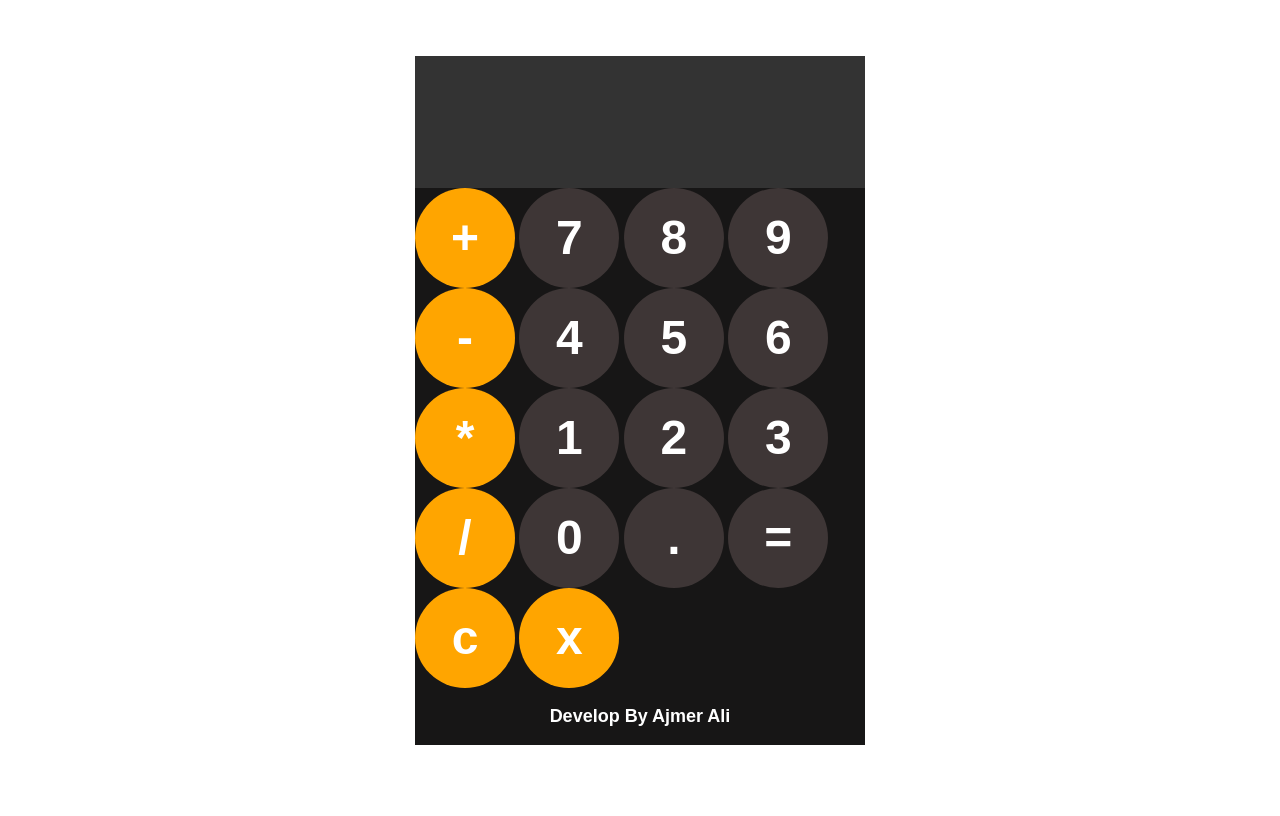
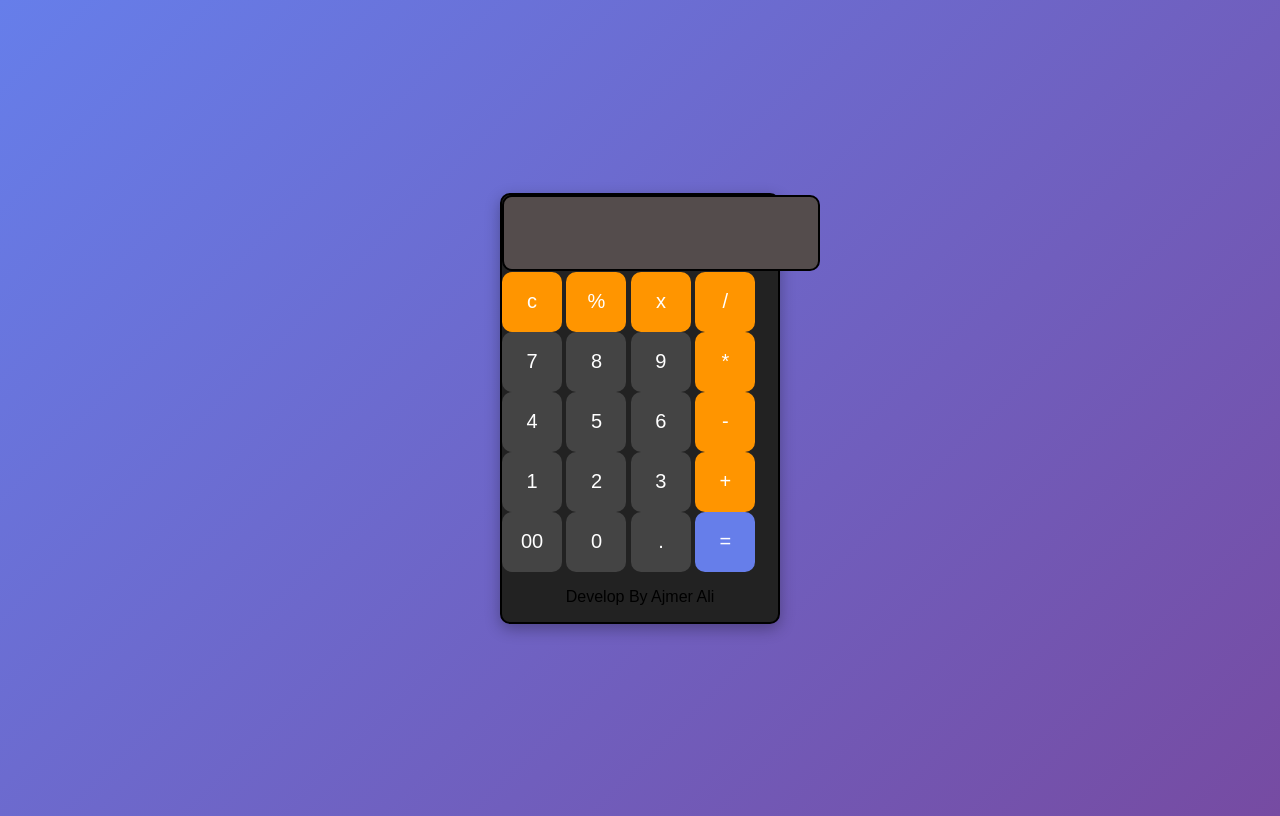
Before and after one commit to AJMERALI12/Calculator-, a plain HTML site: page index.html in a window 1280 px wide. Drawn offline with Linux system fonts and the light colour scheme.

Commit message:
update file

```diff
--- a/index.html
+++ b/index.html
@@ -10,30 +10,34 @@
  <div id="calculater">
     <input id="display" readonly>
     <div id="keys">
-        <button onclick="appendToDisplay('+')" class="operator-btn">+</button>
+        <button onclick="clearDisplay()" class="operator-btn">c</button>
+        <button onclick="appendToDisplay('%')" class="operator-btn">%</button>
+        <button onclick="backspace()" class="operator-btn">x</button>
+
+        <button onclick="appendToDisplay('/')" class="operator-btn">/</button><br>
         <button onclick="appendToDisplay('7')">7</button>
         <button onclick="appendToDisplay('8')">8</button>
         <button onclick="appendToDisplay('9')">9</button>
-        <button onclick="appendToDisplay('-')" class="operator-btn">-</button>
+        <button onclick="appendToDisplay('*')" class="operator-btn">*</button><br>
         <button onclick="appendToDisplay('4')">4</button>
         <button onclick="appendToDisplay('5')">5</button>
         <button onclick="appendToDisplay('6')">6</button>
-        <button onclick="appendToDisplay('*')" class="operator-btn">*</button>
+        <button onclick="appendToDisplay('-')" class="operator-btn">-</button><br>
         <button onclick="appendToDisplay('1')">1</button>
         <button onclick="appendToDisplay('2')">2</button>
         <button onclick="appendToDisplay('3')">3</button>
-        <button onclick="appendToDisplay('/')" class="operator-btn">/</button>
+        <button onclick="appendToDisplay('+')" class="operator-btn">+</button><br>
+         <button onclick="appendToDisplay('00')">00</button>
         <button onclick="appendToDisplay('0')">0</button>
         <button onclick="appendToDisplay('.')">.</button>
-        <button onclick="calculate()">=</button>
-        <button onclick="clearDisplay()" class="operator-btn">c</button>
-         <button onclick="backspace()" class="operator-btn">x</button>
+        <button onclick="calculate('=')" class="operator-btn1">=</button>
+
 
 
 
     </div>
     <div class="content">
-            <p>Develop By Ajmer Ali</p>
+            <p align="center">Develop By Ajmer Ali</p>
          </div>
  </div>
   <script src="index.js"></script>
--- a/index.js
+++ b/index.js
@@ -1,5 +1,5 @@
 const display = document.getElementById("display");
-
+const keys=document.getElementById("keys");
 function appendToDisplay(input){
     display.value += input;
 }
--- a/style.css
+++ b/style.css
@@ -1,60 +1,74 @@
 body{
-    margin: 0;
-    display: flex;
-    justify-content: center;
-    align-items: center;
-    height:100vh;
+  display: flex;
+  justify-content: center;
+  align-items: center;
+  height: 100vh;
+  background: linear-gradient(135deg, #667eea, #764ba2);
+  font-family: 'Poppins', sans-serif;
 }
 #calculater{
-    font-family: arial,suns-serif;
-    background-color: rgb(23, 22, 22);
-    width: 450px;
-    overflow: hidden;
+    background-color: #222;
+    border: 2px solid black;
+    border-radius: 10px;
+    box-sizing: border-box;
+    width: 280px;
+    box-shadow:0px 5px 15px rgba(0,0,0,0.3);
+}
+#calculatetr{
+  background: #222;
+  border-radius: 15px;
+  padding: 20px;
+  box-shadow: 0px 5px 15px rgba(0,0,0,0.3);
+  width: 280px;
+}
+
+#display{
+
+  height: 70px;
+  font-size: 24px;
+  text-align: right;
+  border: 2px solid black;
+  border-radius: 10px;
+  background: #544c4c;
+  color: white;
+  margin-bottom: 1px;
 
 }
-#display{
-    width: 100%;
-    padding: 20px;
-    font-size: 5rem;
-    text-align: left;
-    border: none;
-    background-color: hsl(0,0%,20%);
-}
-#key{
-    display: grid;
-    grid-template-columns: repeat(4, 1fr);
-    gap: 10px;
-    padding: 25px;
-}
-button{
-    width: 100px;
-    height: 100px;
-    border-radius: 50px;
-    border: none;
-    background-color: rgb(62, 54, 54);
-    color: white;
-    font-size: 3rem;
-    font-weight: bold;
-    cursor: pointer;
-}
-button:hover{
-    background-color: rgb(113, 112, 112);
-    animation: 1s;
-}
-.operator-btn{
-    background-color: orange;
-}
-.operator-btn:hover{
-    background-color: yellowgreen;
-    animation: 1s;
-}
-.operator-btn:active{
-    background-color: hsl(35,100%,75%);
-}
-.content{
-    font-size: large;
-    font-weight: bold;
-    color: white;
-    text-align: center;
+
+#keys{
+  grid-template-columns: repeat(4, 1fr);
+  gap: 5px;
 
 }
+
+button{
+width: 60px;
+  height: 60px;
+  border: none;
+  border-radius: 10px;
+  background: #444;
+  color: white;
+  font-size: 20px;
+  cursor: pointer;
+  transition:  0.2s;
+
+}
+
+button:hover {
+  background: #555;
+}
+
+.operator-btn {
+  background: #ff9500;
+
+}
+.operator-btn1{
+    background-color: #667eea;
+}
+.operator-btn1:hover {
+  background: #6031cd;
+}
+
+.operator-btn:hover {
+  background: #e08b00;
+}
```
